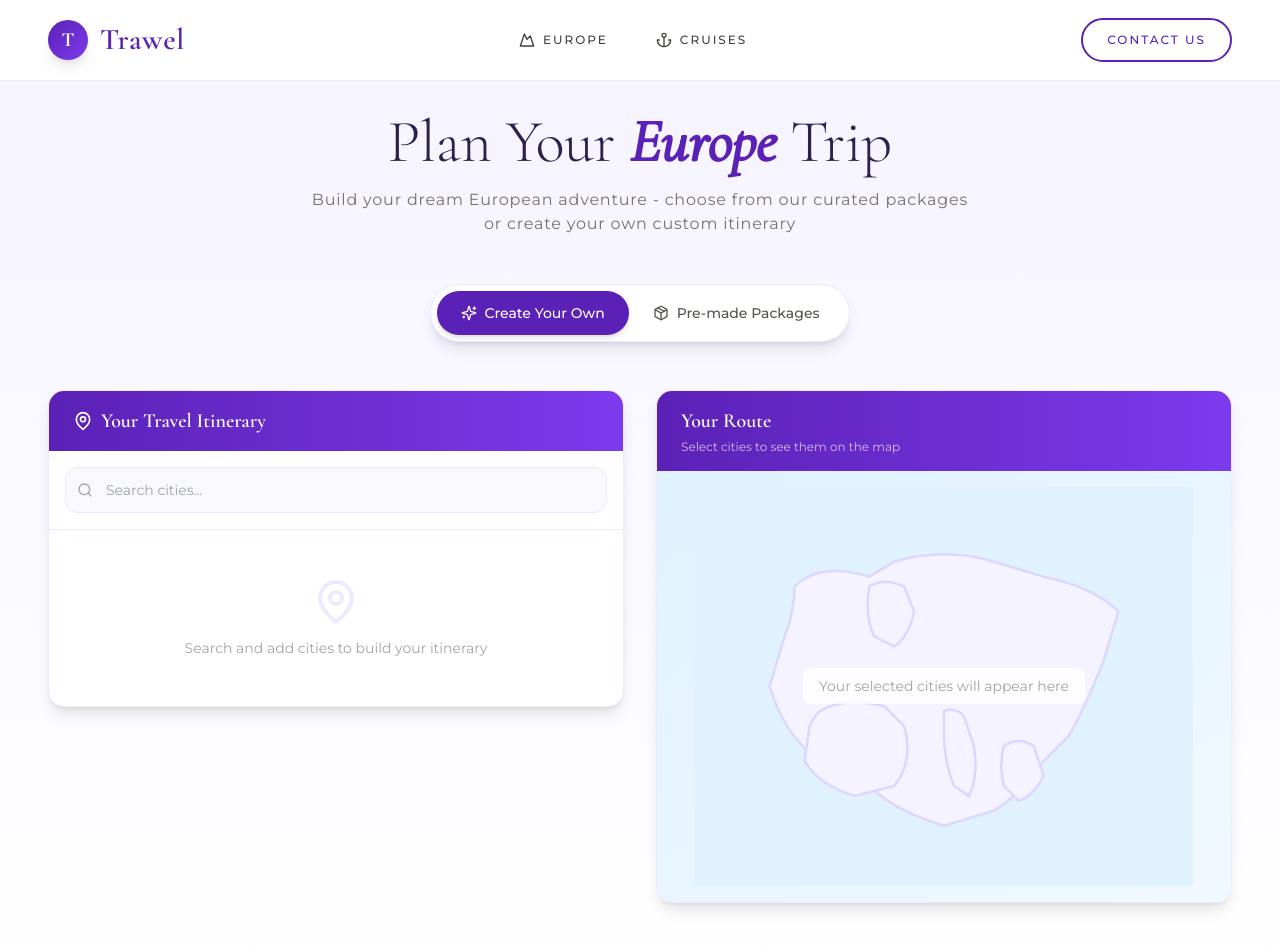
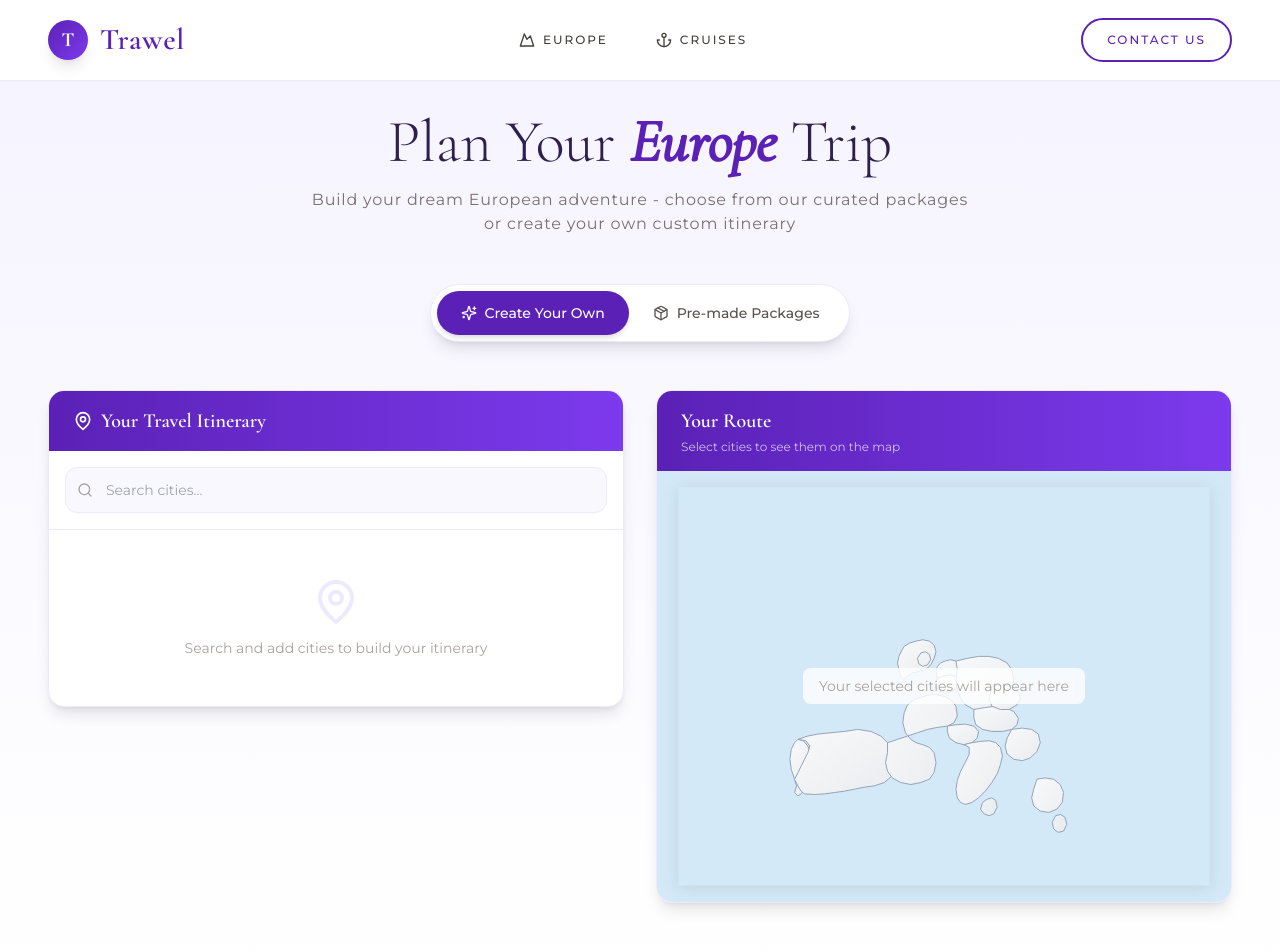
Before and after one commit to PP-2412/Trawel, a Next.js app: page /europe in a window 1280 px wide. Shown: the top 952 px of the page. Built offline with nearby package versions, Linux system fonts and the light colour scheme.

Commit message:
Revamp EuropeMap component with realistic SVG
Updated the Europe map SVG to a more realistic design, improved styling, and added connection lines between selected cities with enhanced markers.

```diff
--- a/components/europe/EuropeMap.tsx
+++ b/components/europe/EuropeMap.tsx
@@ -23,50 +23,121 @@ export default function EuropeMap({ selectedCities }: Props) {
       </div>
 
       {/* Map Container */}
-      <div className="relative aspect-[4/3] bg-gradient-to-br from-[#e0f2fe] to-[#f0f9ff] p-4">
-        {/* Simple Europe SVG Map */}
-        <svg viewBox="0 0 100 80" className="w-full h-full">
+      <div className="relative aspect-[4/3] bg-[#d4e9f7] p-4">
+        {/* Realistic Europe SVG Map */}
+        <svg viewBox="0 0 800 600" className="w-full h-full" style={{ filter: 'drop-shadow(0 2px 8px rgba(0,0,0,0.1))' }}>
+          <defs>
+            <linearGradient id="landGradient" x1="0%" y1="0%" x2="100%" y2="100%">
+              <stop offset="0%" style={{ stopColor: '#f8f9fa', stopOpacity: 1 }} />
+              <stop offset="100%" style={{ stopColor: '#e9ecef', stopOpacity: 1 }} />
+            </linearGradient>
+          </defs>
+
           {/* Background water */}
-          <rect x="0" y="0" width="100" height="80" fill="#e0f2fe" />
+          <rect x="0" y="0" width="800" height="600" fill="#d4e9f7" />
 
-          {/* Simplified Europe landmass */}
+          {/* Portugal */}
           <path
-            d="M20,20 Q25,15 35,18 L40,15 Q50,12 60,15 L70,18 Q80,20 85,25 L82,35 Q78,45 75,50 L70,55 Q65,62 60,65 L50,68 Q40,65 35,60 L25,55 Q18,50 15,40 L18,30 Q20,25 20,20 Z"
-            fill="#f5f3ff"
-            stroke="#ddd6fe"
-            strokeWidth="0.5"
+            d="M180,380 L175,385 L170,395 L168,410 L170,425 L175,440 L178,450 L175,460 L180,465 L185,462 L190,455 L195,445 L198,430 L200,415 L198,400 L195,390 L188,382 L180,380 Z"
+            fill="url(#landGradient)"
+            stroke="#94a3b8"
+            strokeWidth="1.5"
           />
 
-          {/* UK */}
+          {/* Spain */}
           <path
-            d="M35,20 Q38,18 42,20 L44,25 Q43,30 40,32 L36,30 Q34,26 35,20 Z"
-            fill="#f5f3ff"
-            stroke="#ddd6fe"
-            strokeWidth="0.5"
+            d="M180,380 L195,375 L210,372 L230,370 L250,368 L270,365 L290,368 L305,375 L315,385 L325,395 L330,410 L328,425 L322,435 L310,445 L295,450 L280,452 L265,455 L250,458 L235,460 L220,462 L205,463 L190,462 L185,458 L180,450 L175,440 L180,430 L185,420 L190,410 L195,400 L198,390 L192,382 L180,380 Z"
+            fill="url(#landGradient)"
+            stroke="#94a3b8"
+            strokeWidth="1.5"
           />
 
-          {/* Iberian Peninsula */}
+          {/* France */}
           <path
-            d="M25,45 Q30,42 38,44 L42,48 Q44,55 40,60 L32,62 Q25,60 22,55 L23,48 Q24,46 25,45 Z"
-            fill="#f5f3ff"
-            stroke="#ddd6fe"
-            strokeWidth="0.5"
+            d="M315,385 L330,380 L345,375 L360,370 L375,365 L390,362 L405,360 L415,355 L420,345 L418,330 L410,320 L400,315 L385,312 L370,315 L355,320 L345,328 L340,340 L338,355 L342,370 L350,380 L358,385 L368,388 L378,392 L385,400 L388,415 L385,430 L378,440 L365,445 L350,448 L335,445 L322,438 L315,428 L312,415 L315,400 L315,385 Z"
+            fill="url(#landGradient)"
+            stroke="#94a3b8"
+            strokeWidth="1.5"
+          />
+
+          {/* United Kingdom */}
+          <path
+            d="M340,240 L348,235 L358,232 L368,230 L378,232 L385,238 L388,248 L385,258 L380,268 L372,275 L362,278 L352,280 L345,285 L340,290 L335,285 L332,275 L330,265 L332,255 L337,245 L340,240 Z M365,250 L372,248 L378,252 L380,260 L375,268 L368,270 L362,266 L360,258 L365,250 Z"
+            fill="url(#landGradient)"
+            stroke="#94a3b8"
+            strokeWidth="1.5"
+          />
+
+          {/* Netherlands */}
+          <path
+            d="M395,265 L402,262 L410,260 L418,262 L423,268 L425,278 L422,288 L415,295 L405,298 L395,295 L390,288 L388,278 L390,270 L395,265 Z"
+            fill="url(#landGradient)"
+            stroke="#94a3b8"
+            strokeWidth="1.5"
+          />
+
+          {/* Belgium */}
+          <path
+            d="M390,288 L398,285 L408,283 L418,285 L423,292 L420,302 L412,308 L402,310 L392,307 L387,300 L388,292 L390,288 Z"
+            fill="url(#landGradient)"
+            stroke="#94a3b8"
+            strokeWidth="1.5"
+          />
+
+          {/* Germany */}
+          <path
+            d="M418,262 L435,258 L452,255 L468,255 L482,258 L495,265 L502,275 L505,290 L502,305 L495,318 L485,328 L472,335 L458,338 L445,335 L432,328 L425,318 L420,305 L418,290 L420,275 L418,262 Z"
+            fill="url(#landGradient)"
+            stroke="#94a3b8"
+            strokeWidth="1.5"
+          />
+
+          {/* Switzerland */}
+          <path
+            d="M405,360 L418,358 L432,357 L445,360 L452,368 L450,378 L442,385 L430,388 L418,385 L408,378 L405,368 L405,360 Z"
+            fill="url(#landGradient)"
+            stroke="#94a3b8"
+            strokeWidth="1.5"
+          />
+
+          {/* Austria */}
+          <path
+            d="M445,335 L462,332 L478,330 L492,332 L505,338 L512,348 L510,358 L502,365 L488,368 L472,368 L458,365 L448,358 L445,348 L445,335 Z"
+            fill="url(#landGradient)"
+            stroke="#94a3b8"
+            strokeWidth="1.5"
           />
 
           {/* Italy */}
           <path
-            d="M50,45 Q52,44 54,46 L56,52 Q57,58 55,62 L52,60 Q50,55 50,50 L50,45 Z"
-            fill="#f5f3ff"
-            stroke="#ddd6fe"
-            strokeWidth="0.5"
+            d="M430,388 L442,385 L455,383 L468,382 L478,385 L485,392 L488,405 L485,418 L480,432 L472,445 L462,458 L452,468 L442,475 L432,478 L425,475 L420,468 L418,455 L420,442 L425,428 L432,415 L438,402 L438,392 L430,388 Z M465,470 L472,468 L478,472 L480,482 L475,492 L468,495 L460,492 L455,485 L458,475 L465,470 Z"
+            fill="url(#landGradient)"
+            stroke="#94a3b8"
+            strokeWidth="1.5"
+          />
+
+          {/* Czech Republic */}
+          <path
+            d="M472,300 L488,298 L502,300 L512,308 L515,318 L510,328 L498,335 L485,335 L472,330 L468,320 L470,310 L472,300 Z"
+            fill="url(#landGradient)"
+            stroke="#94a3b8"
+            strokeWidth="1.5"
+          />
+
+          {/* Croatia */}
+          <path
+            d="M502,365 L518,363 L532,365 L542,372 L545,385 L540,398 L530,408 L518,412 L505,410 L495,402 L492,390 L495,378 L502,365 Z"
+            fill="url(#landGradient)"
+            stroke="#94a3b8"
+            strokeWidth="1.5"
           />
 
           {/* Greece */}
           <path
-            d="M62,52 Q65,50 68,52 L70,58 Q68,62 65,63 L62,60 Q61,56 62,52 Z"
-            fill="#f5f3ff"
-            stroke="#ddd6fe"
-            strokeWidth="0.5"
+            d="M540,440 L552,438 L565,440 L575,448 L580,460 L578,475 L570,485 L558,490 L545,488 L535,480 L532,468 L535,455 L540,440 Z M568,495 L575,493 L582,497 L585,508 L580,518 L572,520 L565,515 L563,505 L568,495 Z"
+            fill="url(#landGradient)"
+            stroke="#94a3b8"
+            strokeWidth="1.5"
           />
 
           {/* Connection Lines */}
@@ -74,17 +145,42 @@ export default function EuropeMap({ selectedCities }: Props) {
             if (index === selectedCities.length - 1) return null
             const nextCity = selectedCities[index + 1]
             return (
+              <g key={`line-${city.id}-${nextCity.id}`}>
                 <line
-                key={`line-${city.id}-${nextCity.id}`}
                   x1={city.coordinates.x}
                   y1={city.coordinates.y}
                   x2={nextCity.coordinates.x}
                   y2={nextCity.coordinates.y}
                   stroke="#5b21b6"
-                strokeWidth="0.8"
-                strokeDasharray="2,2"
-                opacity="0.6"
+                  strokeWidth="3"
+                  strokeDasharray="8,5"
+                  opacity="0.5"
                 />
+                {/* Arrow */}
+                <defs>
+                  <marker
+                    id={`arrow-${index}`}
+                    viewBox="0 0 10 10"
+                    refX="8"
+                    refY="5"
+                    markerWidth="6"
+                    markerHeight="6"
+                    orient="auto"
+                  >
+                    <path d="M 0 0 L 10 5 L 0 10 z" fill="#5b21b6" />
+                  </marker>
+                </defs>
+                <line
+                  x1={city.coordinates.x}
+                  y1={city.coordinates.y}
+                  x2={nextCity.coordinates.x}
+                  y2={nextCity.coordinates.y}
+                  stroke="#5b21b6"
+                  strokeWidth="2"
+                  opacity="0.7"
+                  markerEnd={`url(#arrow-${index})`}
+                />
+              </g>
             )
           })}
 
@@ -95,49 +191,78 @@ export default function EuropeMap({ selectedCities }: Props) {
               <circle
                 cx={city.coordinates.x}
                 cy={city.coordinates.y}
-                r="3"
+                r="15"
                 fill="none"
                 stroke="#5b21b6"
-                strokeWidth="0.5"
+                strokeWidth="2"
                 opacity="0.4"
               >
                 <animate
                   attributeName="r"
-                  from="2"
-                  to="5"
-                  dur="1.5s"
+                  from="12"
+                  to="25"
+                  dur="2s"
                   repeatCount="indefinite"
                 />
                 <animate
                   attributeName="opacity"
                   from="0.6"
                   to="0"
-                  dur="1.5s"
+                  dur="2s"
                   repeatCount="indefinite"
                 />
               </circle>
 
-              {/* Main marker */}
-              <circle
+              {/* Pin shadow */}
+              <ellipse
                 cx={city.coordinates.x}
-                cy={city.coordinates.y}
-                r="2.5"
+                cy={city.coordinates.y + 22}
+                rx="8"
+                ry="3"
+                fill="#000"
+                opacity="0.2"
+              />
+
+              {/* Map pin */}
+              <g transform={`translate(${city.coordinates.x}, ${city.coordinates.y})`}>
+                <path
+                  d="M 0,-18 C -7,-18 -12,-13 -12,-6 C -12,2 0,18 0,18 C 0,18 12,2 12,-6 C 12,-13 7,-18 0,-18 Z"
                   fill="#5b21b6"
                   stroke="white"
-                strokeWidth="1"
+                  strokeWidth="2"
                 />
+                <circle
+                  cx="0"
+                  cy="-6"
+                  r="5"
+                  fill="white"
+                />
+              </g>
 
               {/* Order number */}
               <text
                 x={city.coordinates.x}
-                y={city.coordinates.y - 5}
+                y={city.coordinates.y - 3}
                 textAnchor="middle"
                 fill="#5b21b6"
-                fontSize="3"
+                fontSize="14"
                 fontWeight="bold"
                 fontFamily="sans-serif"
               >
                 {index + 1}
+              </text>
+
+              {/* City name label */}
+              <text
+                x={city.coordinates.x}
+                y={city.coordinates.y + 32}
+                textAnchor="middle"
+                fill="#2d1f4e"
+                fontSize="12"
+                fontWeight="600"
+                fontFamily="sans-serif"
+              >
+                {city.city}
               </text>
             </g>
           ))}
```
Lines whose indentation alone changed are shown as unchanged.
